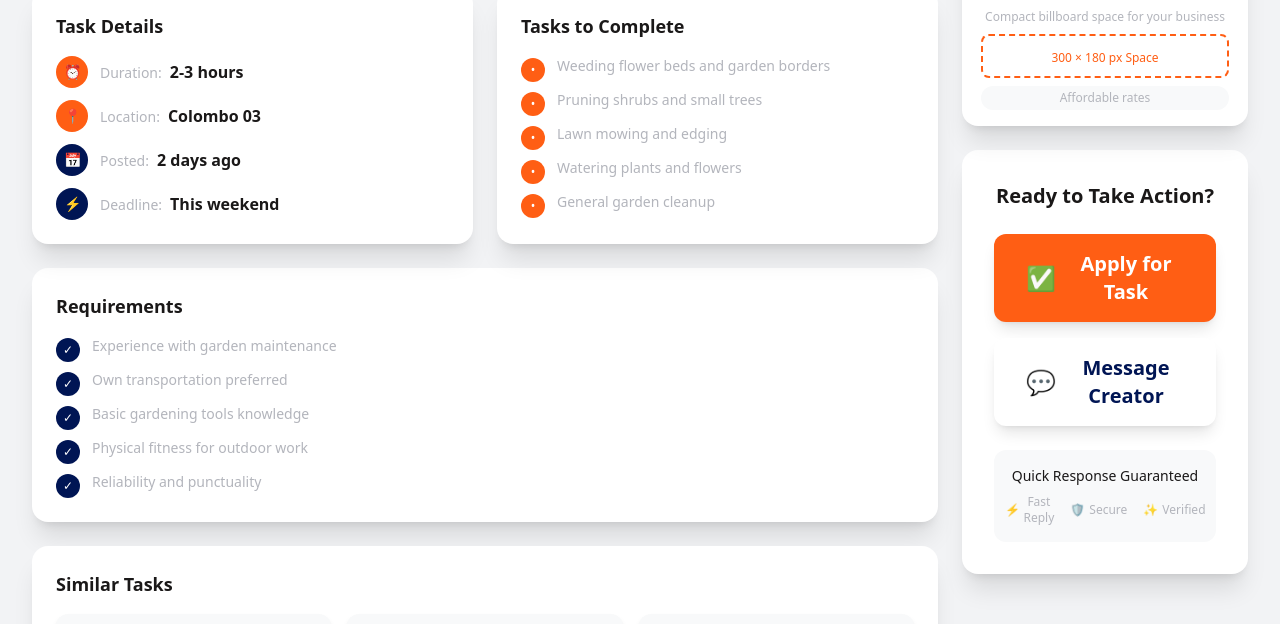
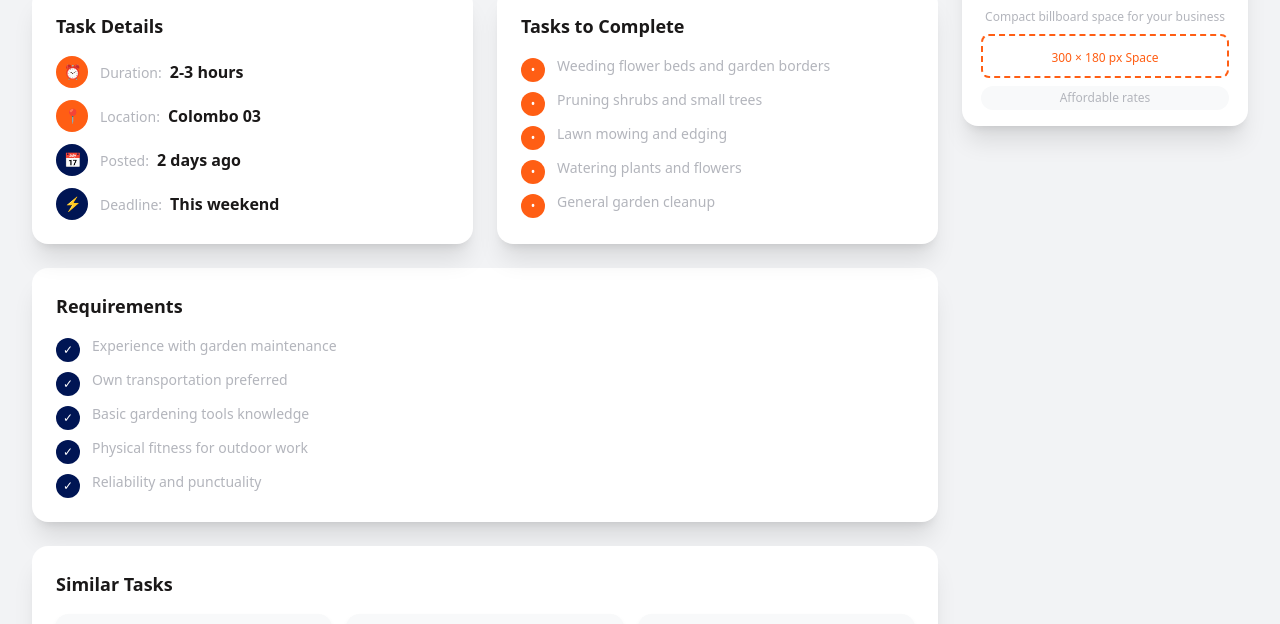
Before and after one commit to SeneshFitzroy/ToolnTask, a Next.js app: page /tasks/1 in a window 1280 px wide. Shown: the part 1356-1980 px from the top of the page. Built offline with nearby package versions, Linux system fonts and the light colour scheme; grey boxes are pictures that could not be loaded; a web font is replaced by a local one.

Commit message:
feat: Enhanced pages/tasks/[id].tsx,  - Detailed changes: diff --git a/pages/tasks/[id].tsx b/pages/tasks/[i... at 01:58 PM +0530, July 03, 2025

```diff
--- a/pages/tasks/[id].tsx
+++ b/pages/tasks/[id].tsx
@@ -542,60 +542,6 @@ export default function TaskDetail() {
               <div className="mb-6">
                 <BillboardSpace title="Advertisement Spaces" />
               </div>
-
-              {/* Action Buttons */}
-              <div className="p-8 rounded-2xl shadow-xl mb-6" style={{ backgroundColor: theme === 'dark' ? '#1A1818' : '#FFFFFF' }}>
-                <h3 className="text-xl font-bold mb-6 text-center" style={{ color: theme === 'dark' ? '#FFFFFF' : '#1A1818' }}>
-                  Ready to Take Action?
-                </h3>
-
-                {/* Apply for Task Button */}
-                <button className="w-full py-4 px-8 rounded-xl font-bold text-white text-xl mb-4 shadow-lg hover:shadow-xl transform hover:scale-105 transition-all duration-300 relative overflow-hidden"
-                        style={{ backgroundColor: '#FF5E14' }}>
-                  <div className="flex items-center justify-center gap-3">
-                    <span className="text-2xl">✅</span>
-                    <span>Apply for Task</span>
-                  </div>
-                  <div className="absolute inset-0 bg-white opacity-0 hover:opacity-10 transition-opacity duration-300"></div>
-                </button>
-
-                {/* Message Creator Button */}
-                <button className="w-full py-4 px-8 rounded-xl font-bold text-xl border-3 shadow-lg hover:shadow-xl transform hover:scale-105 transition-all duration-300 relative overflow-hidden"
-                        style={{
-                          borderColor: '#001554',
-                          color: '#001554',
-                          backgroundColor: theme === 'dark' ? '#FFFFFF' : '#FFFFFF'
-                        }}>
-                  <div className="flex items-center justify-center gap-3">
-                    <span className="text-2xl">💬</span>
-                    <span>Message Creator</span>
-                  </div>
-                  <div className="absolute inset-0 bg-blue-500 opacity-0 hover:opacity-10 transition-opacity duration-300"></div>
-                </button>
-
-                {/* Quick Contact Info */}
-                <div className="mt-6 p-4 rounded-xl" style={{ backgroundColor: theme === 'dark' ? '#2A2A2A' : '#F8F9FA' }}>
-                  <div className="text-center">
-                    <p className="text-sm font-medium mb-2" style={{ color: theme === 'dark' ? '#FFFFFF' : '#1A1818' }}>
-                      Quick Response Guaranteed
-                    </p>
-                    <div className="flex items-center justify-center gap-4 text-xs" style={{ color: '#B3B5BC' }}>
-                      <span className="flex items-center gap-1">
-                        <span>⚡</span>
-                        <span>Fast Reply</span>
-                      </span>
-                      <span className="flex items-center gap-1">
-                        <span>🛡️</span>
-                        <span>Secure</span>
-                      </span>
-                      <span className="flex items-center gap-1">
-                        <span>✨</span>
-                        <span>Verified</span>
-                      </span>
-                    </div>
-                  </div>
-                </div>
-              </div>
             </div>
           </div>
         </div>
```
